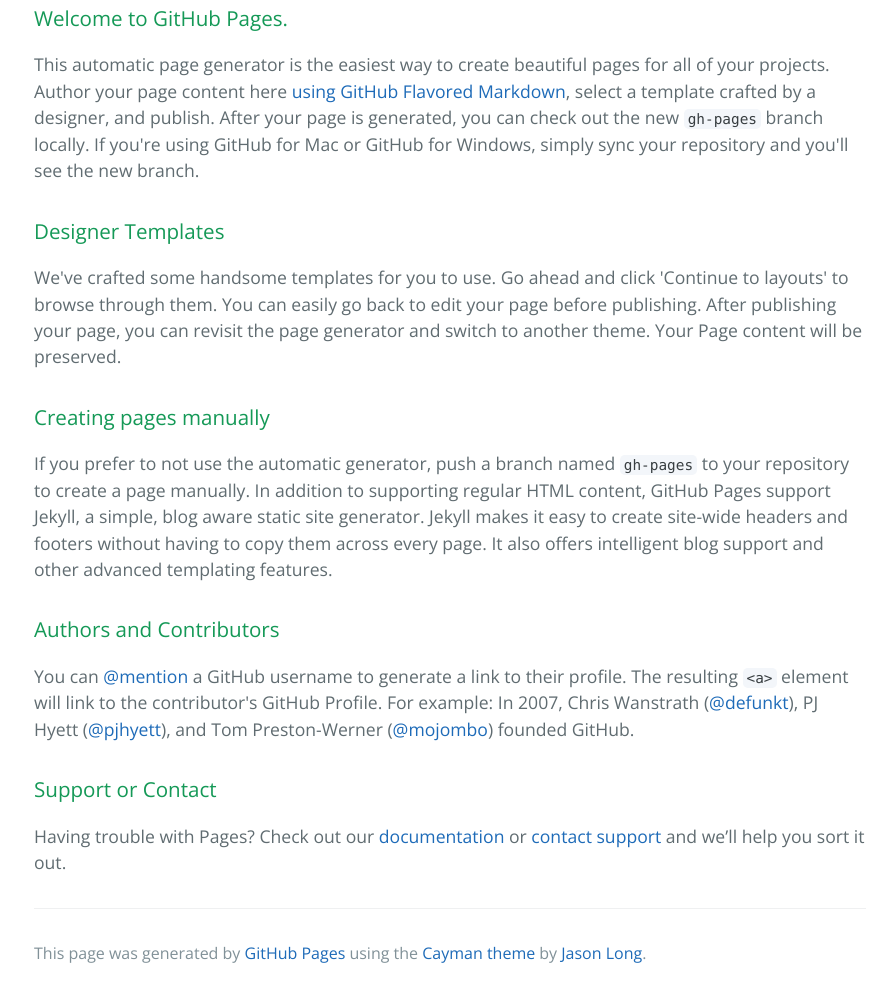
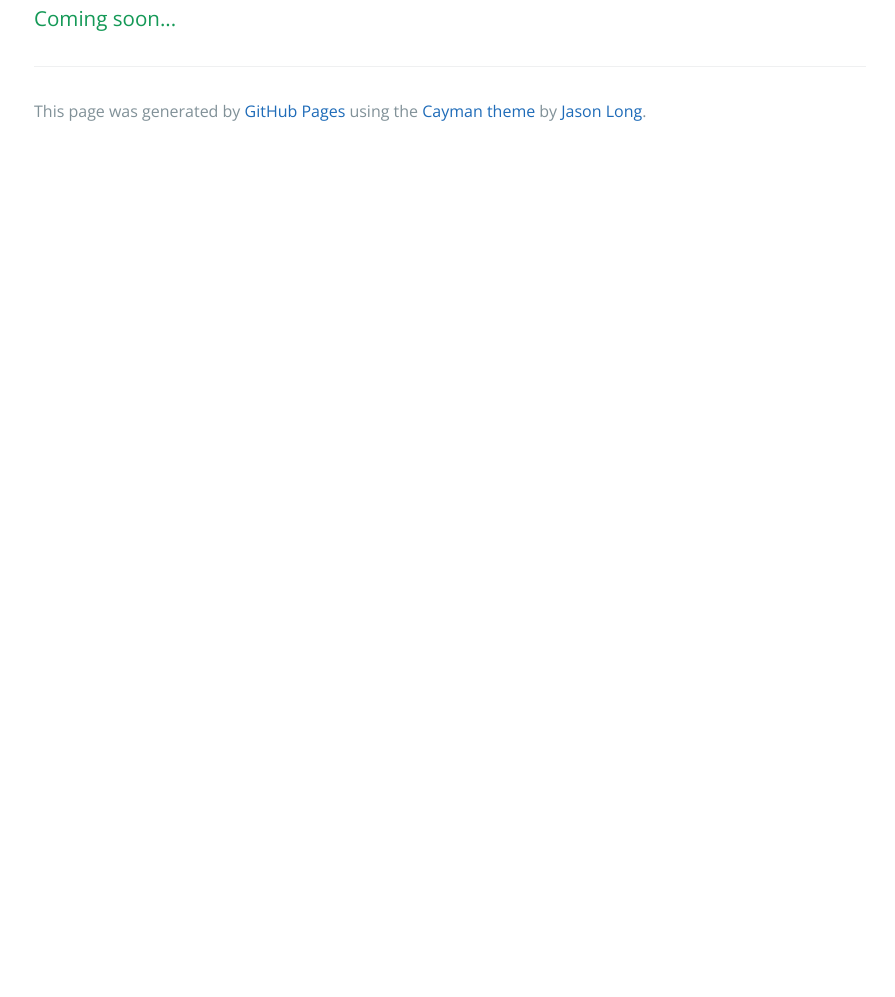
Before and after one commit to hputzek/hputzek.github.io, a plain HTML site: page index.html in a window 1280 px wide. Shown: the part 299-1296 px from the top of the page, without its empty margins (190-1085 px from the left). After the commit the page ends 800 px from the top, so only its background shows below. Drawn offline with nearby package versions, Linux system fonts and the light colour scheme.

Commit message:
Replace master branch with page content via GitHub

```diff
--- a/index.html
+++ b/index.html
@@ -17,29 +17,7 @@
 
     <section class="main-content">
       <h3>
-<a id="welcome-to-github-pages" class="anchor" href="#welcome-to-github-pages" aria-hidden="true"><span class="octicon octicon-link"></span></a>Welcome to GitHub Pages.</h3>
-
-<p>This automatic page generator is the easiest way to create beautiful pages for all of your projects. Author your page content here <a href="https://guides.github.com/features/mastering-markdown/">using GitHub Flavored Markdown</a>, select a template crafted by a designer, and publish. After your page is generated, you can check out the new <code>gh-pages</code> branch locally. If you're using GitHub for Mac or GitHub for Windows, simply sync your repository and you'll see the new branch.</p>
-
-<h3>
-<a id="designer-templates" class="anchor" href="#designer-templates" aria-hidden="true"><span class="octicon octicon-link"></span></a>Designer Templates</h3>
-
-<p>We've crafted some handsome templates for you to use. Go ahead and click 'Continue to layouts' to browse through them. You can easily go back to edit your page before publishing. After publishing your page, you can revisit the page generator and switch to another theme. Your Page content will be preserved.</p>
-
-<h3>
-<a id="creating-pages-manually" class="anchor" href="#creating-pages-manually" aria-hidden="true"><span class="octicon octicon-link"></span></a>Creating pages manually</h3>
-
-<p>If you prefer to not use the automatic generator, push a branch named <code>gh-pages</code> to your repository to create a page manually. In addition to supporting regular HTML content, GitHub Pages support Jekyll, a simple, blog aware static site generator. Jekyll makes it easy to create site-wide headers and footers without having to copy them across every page. It also offers intelligent blog support and other advanced templating features.</p>
-
-<h3>
-<a id="authors-and-contributors" class="anchor" href="#authors-and-contributors" aria-hidden="true"><span class="octicon octicon-link"></span></a>Authors and Contributors</h3>
-
-<p>You can <a href="https://github.com/blog/821" class="user-mention">@mention</a> a GitHub username to generate a link to their profile. The resulting <code>&lt;a&gt;</code> element will link to the contributor's GitHub Profile. For example: In 2007, Chris Wanstrath (<a href="https://github.com/defunkt" class="user-mention">@defunkt</a>), PJ Hyett (<a href="https://github.com/pjhyett" class="user-mention">@pjhyett</a>), and Tom Preston-Werner (<a href="https://github.com/mojombo" class="user-mention">@mojombo</a>) founded GitHub.</p>
-
-<h3>
-<a id="support-or-contact" class="anchor" href="#support-or-contact" aria-hidden="true"><span class="octicon octicon-link"></span></a>Support or Contact</h3>
-
-<p>Having trouble with Pages? Check out our <a href="https://help.github.com/pages">documentation</a> or <a href="https://github.com/contact">contact support</a> and we’ll help you sort it out.</p>
+<a id="coming-soon" class="anchor" href="#coming-soon" aria-hidden="true"><span class="octicon octicon-link"></span></a>Coming soon...</h3>
 
       <footer class="site-footer">
 
```
Also changed, not shown: params.json (+1 -1 lines).
